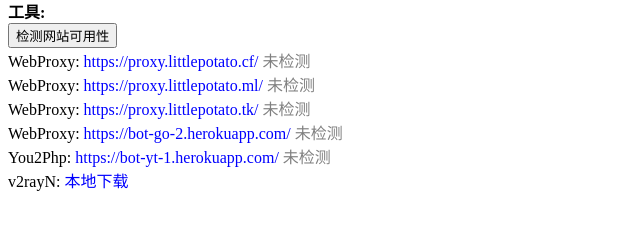
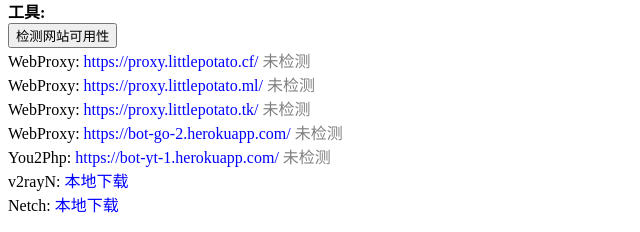
Before and after one commit to justsweetpotato/potato-search, a Django app: page /doc/ in a window 1280 px wide. Shown: the part 774-1006 px from the top of the page, without its empty margins (0-640 px from the left). Before the commit the page ends 965 px from the top, so only its background shows below. Run offline with Django 3.2, Linux system fonts and the light colour scheme.

Commit message:
add Netch app

```diff
--- a/potato/templates/doc.html
+++ b/potato/templates/doc.html
@@ -83,7 +83,8 @@
                 {% endif %}
                 <br>
             {% endfor %}
-            v2rayN: <a href="/static/v2rayN.7z">本地下载</a>
+            v2rayN: <a href="/static/v2rayN.7z">本地下载</a><br>
+            Netch: <a href="/static/Netch.7z">本地下载</a>
         </p>
     </div>
 {% endif %}
```
Also changed, not shown: 1 other file.
